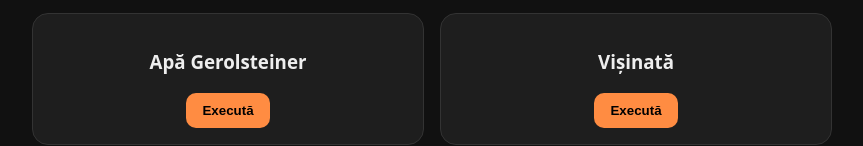
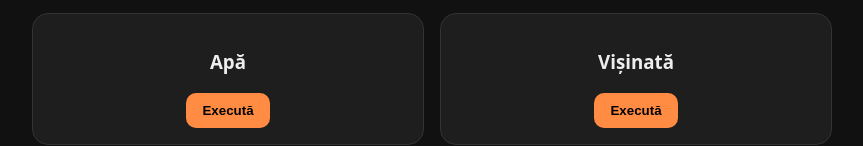
Before and after one commit to gmmarius/repo, a plain HTML site: page index.html in a window 1280 px wide. Shown: the part 240-386 px from the top of the page, without its empty margins (208-1071 px from the left). Drawn offline with Linux system fonts and the light colour scheme.

Commit message:
Update index.html

```diff
--- a/index.html
+++ b/index.html
@@ -18,7 +18,7 @@ button{background:#ff8c42;color:#000;border:none;padding:10px 16px;border-radius
 <div class="grid">
 <div class="card"><h3>Cola Rece</h3><button onclick="alert('Cola Rece executată ✓')">Execută</button></div>
 <div class="card"><h3>Bere Rece</h3><button onclick="alert('Bere Rece executată ✓')">Execută</button></div>
-<div class="card"><h3>Apă Gerolsteiner</h3><button onclick="alert('Apă executată ✓')">Execută</button></div>
+<div class="card"><h3>Apă</h3><button onclick="alert('Apă executată ✓')">Execută</button></div>
 <div class="card"><h3>Vișinată</h3><button onclick="alert('Vișinată executată ✓')">Execută</button></div>
 <div class="card"><h3>Covrig</h3><button onclick="alert('Covrig executat ✓')">Execută</button></div>
 <div class="card"><h3>Sărățele</h3><button onclick="alert('Sărățele executate ✓')">Execută</button></div>
```
